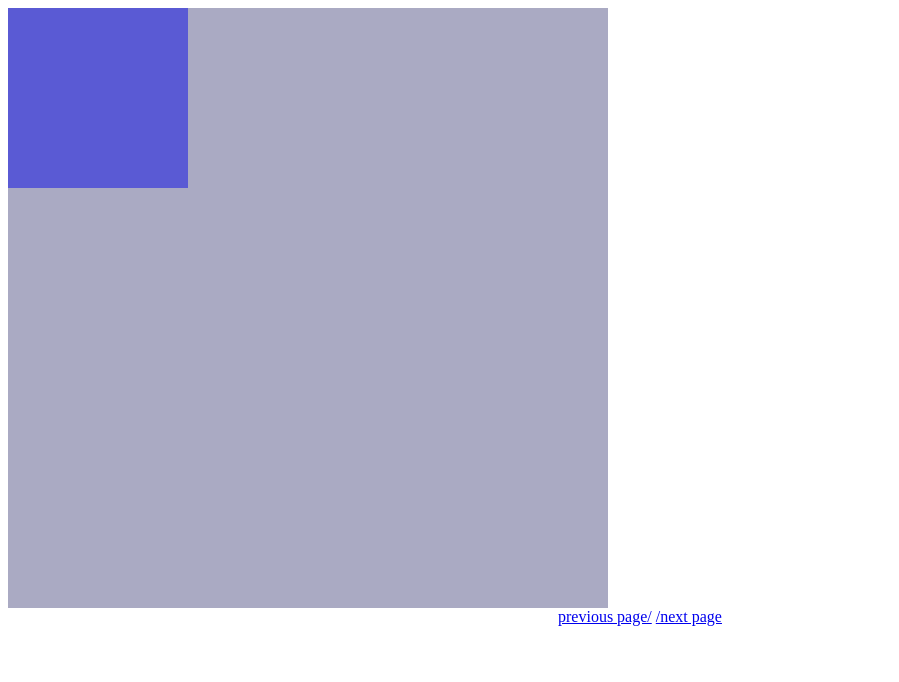
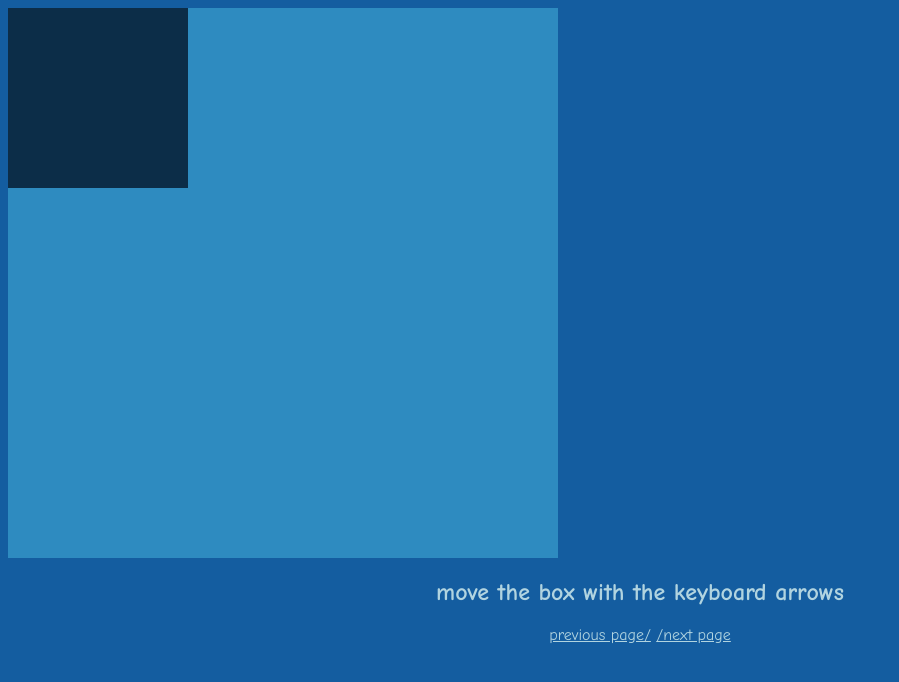
Before and after one commit to jibaky/hacktoberfest2021, a plain HTML site: page first-page/index.html in a window 1280 px wide. Shown: the whole page, without its empty margins (0-899 px from the left). Drawn offline with Linux system fonts and the light colour scheme.

Commit message:
add-index-page

```diff
--- /dev/null
+++ b/css/style.css
@@ -0,0 +1,14 @@
+body{
+    background-color: #145DA0;
+}
+button{
+    font-size: x-large;
+    position:absolute;
+    left: 50%;
+    top: 50%;
+    height: auto;
+    color: #0C2D48;
+    background-color: #2E8BC0;
+    border-radius: 15%;
+    border-color: #B1D4E0;
+}
--- a/first-page/css/style.css
+++ b/first-page/css/style.css
@@ -1,12 +1,20 @@
-.teste {
-    background: rgb(170, 170, 195);
-    height: 600px;
-    width: 600px;
+body{
+    background-color: #145DA0;
+    color: #B1D4E0;
+    font-family: 'Comic Sans MS';
+}
+.area {
+    background: #2E8BC0;
+    height: 550px;
+    width: 550px;
 }
 
 .box {
-    background: rgb(90, 90, 212);
+    background: #0C2D48;
     position: relative;
     height: 180px;
     width: 180px;
 }
+a{
+    color: #B1D4E0;
+}
--- a/first-page/index.html
+++ b/first-page/index.html
@@ -2,21 +2,21 @@
 <html>
     <head>
         <title>
-            Exercicio 9.1
+            1st page
         </title>
         <link rel="stylesheet" href="css/style.css">
         <script type="text/javascript" src="js/script.js"></script>
     </head>
     <body>
-        <div class='teste'>
+        <div class='area'>
             <div class='box'>
 
             </div>
         </div>
-
+        <center><h2>move the box with the keyboard arrows</h2></center>
         <footer>
             <center>
-                <a href='/fourth-page/index.html'>previous page/</a>
+                <a href='/index.html'>previous page/</a>
                 <a href='/second-page/index.html'>/next page</a>
             </center>
         </footer>
--- a/first-page/js/script.js
+++ b/first-page/js/script.js
@@ -12,7 +12,7 @@ window.onload = function() {
             else if (e.key == "ArrowRight") movRight();
             else if (e.key == "ArrowDown") movDown();
 
-            if (parseInt(box.style.left, 10) >= 430 || parseInt(box.style.top, 10) >= 430) {
+            if (parseInt(box.style.left, 10) >= 380 || parseInt(box.style.top, 10) >= 380) {
                 box.style.left = 0;
                 box.style.top = 0;
             }
--- a/second-page/css/style.css
+++ b/second-page/css/style.css
@@ -39,6 +39,8 @@ header{
     border-top-right-radius: 10px;
     grid-area: head;
     background-color: rgb(61, 95, 158);
+    color: rgb(191, 206, 235);
+    font-family: 'Comic Sans MS';
 }
 footer{
     border-bottom-left-radius: 10px;
```
Also changed, not shown: index.html (added, +12 -0 lines), second-page/index.html (+1 -1 lines), third-page/index.html (+1 -1 lines).
